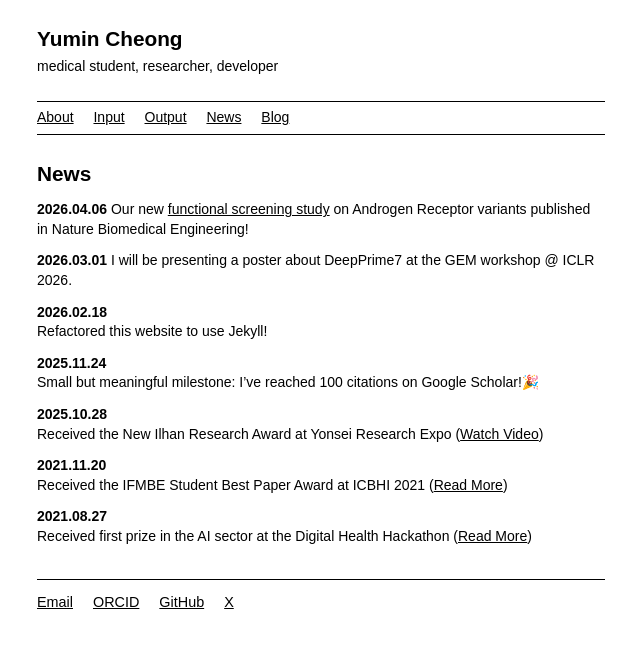
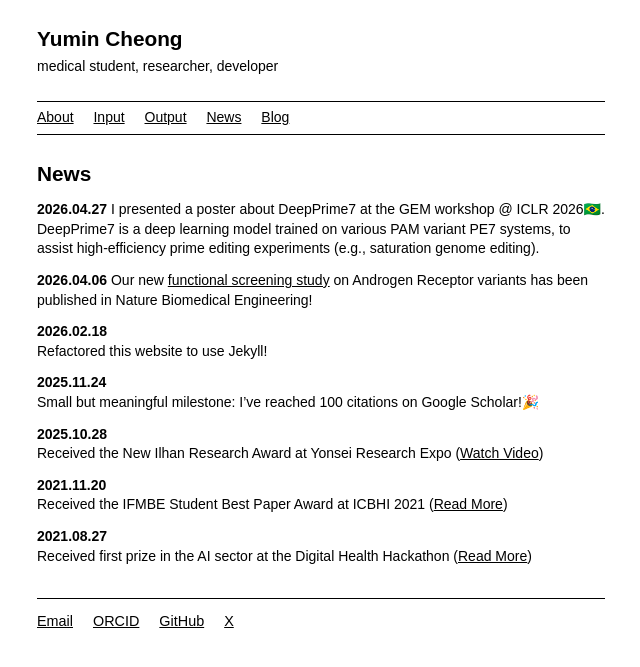
Before and after one commit to yumin-c/yumin-c.github.io, a Jekyll site: the page built from news.md, in a window 1280 px wide. Shown: the top 667 px of the page, without its empty margins (319-959 px from the left). Built offline with Jekyll 4.4.1, drawn with Linux system fonts in a browser that asks for light colours; some web fonts are replaced.

Commit message:
update news

```diff
--- a/news.md
+++ b/news.md
@@ -2,12 +2,11 @@
 layout: default
 title: News
 ---
+**2026.04.27**
+I presented a poster about DeepPrime7 at the GEM workshop @ ICLR 2026🇧🇷. DeepPrime7 is a deep learning model trained on various PAM variant PE7 systems, to assist high-efficiency prime editing experiments (e.g., saturation genome editing).
 
 **2026.04.06**
-Our new [functional screening study](https://www.nature.com/articles/s41551-026-01647-1) on Androgen Receptor variants published in Nature Biomedical Engineering!
-
-**2026.03.01**
-I will be presenting a poster about DeepPrime7 at the GEM workshop @ ICLR 2026.
+Our new [functional screening study](https://www.nature.com/articles/s41551-026-01647-1) on Androgen Receptor variants has been published in Nature Biomedical Engineering!
 
 **2026.02.18**
 Refactored this website to use Jekyll!
```
Also changed, not shown: 1 other file.
